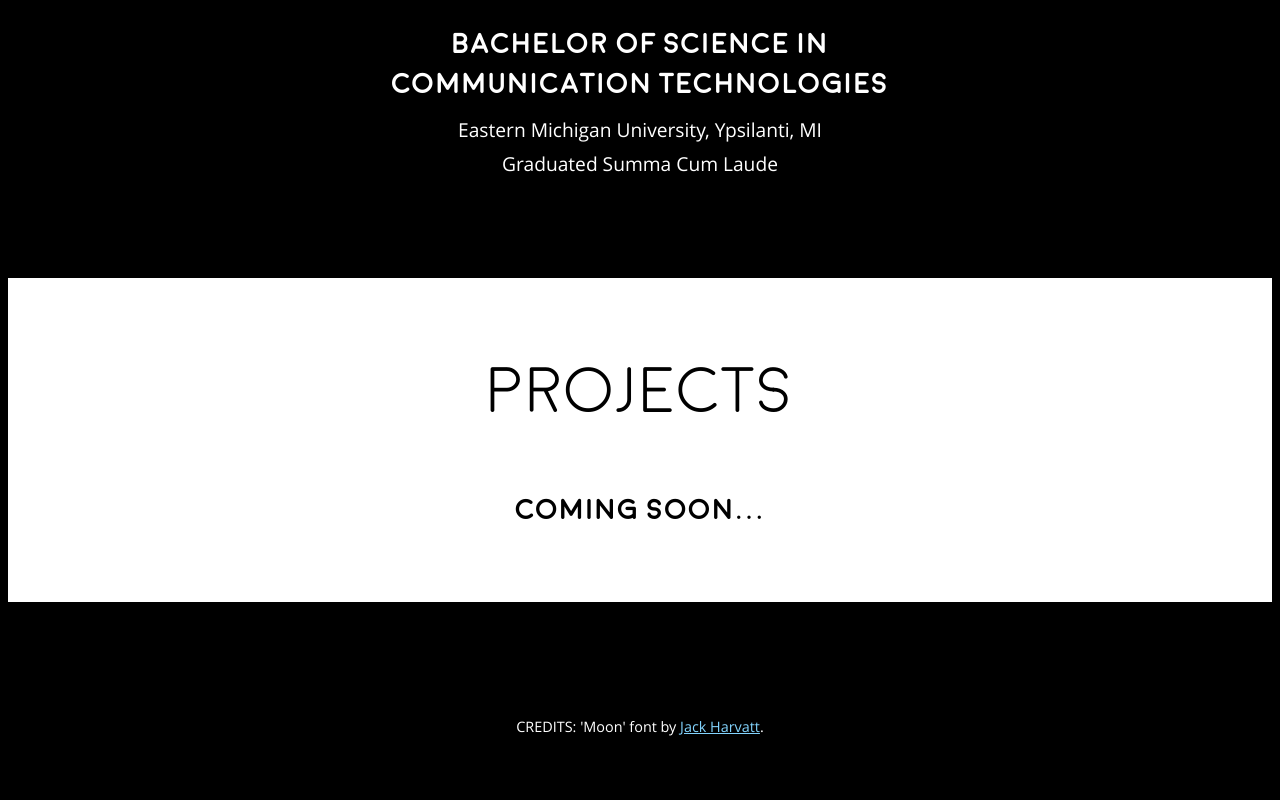
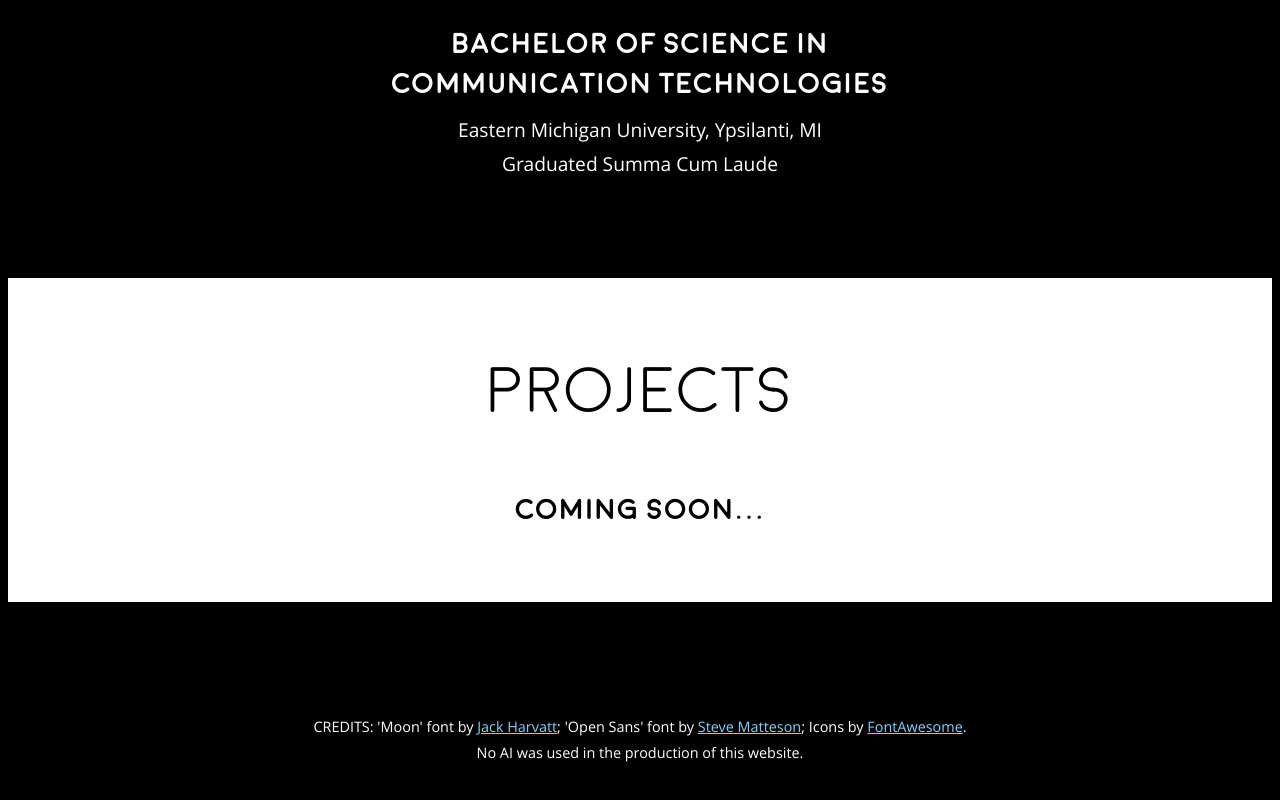
Before and after one commit to nkraft-pme/nkraft-site, a plain HTML site: page index.html in a window 1280 px wide. Shown: the part 4196-4996 px from the top of the page. Drawn offline with Linux system fonts and the light colour scheme; files whose address does not match are found by name.

Commit message:
Minor cleanup to CSS; adds some font credits to the bottom of the site.

```diff
--- a/index.html
+++ b/index.html
@@ -10,9 +10,6 @@
     <link rel="stylesheet" href="opensans-bold/stylesheet.css" type="text/css" charset="utf-8" />
     <script src="https://use.fontawesome.com/5ad333f9e7.js"></script>
     <style>
-      div, article {
-        box-sizing:border-box;
-      }
       body {
         background-attachment: fixed;
         background-color: #000;
@@ -22,6 +19,9 @@
         font-size:16px;
         padding:3rem 0 0;
         position: static;
+      }
+      div, article {
+        box-sizing:border-box;
       }
       h1,h2 {
         color:#FFF;
@@ -341,7 +341,8 @@
 
     <div class="section">
       <div class="section--inner section--inner--center">
-        <div class="credits"><p>CREDITS: 'Moon' font by <a href="https://www.behance.net/gallery/23468357/Moon-UPDATED">Jack Harvatt</a>.</p></div>
+        <div class="credits"><p>CREDITS: 'Moon' font by <a href="https://www.behance.net/gallery/23468357/Moon-UPDATED">Jack Harvatt</a>; 'Open Sans' font by <a href="https://fonts.google.com/icons?icon.query=image">Steve Matteson</a>; Icons by <a href ="https://fontawesome.com/">FontAwesome</a>.<br>
+        No AI was used in the production of this website.</p></div>
       </div>
     </div>
     </article>
```
